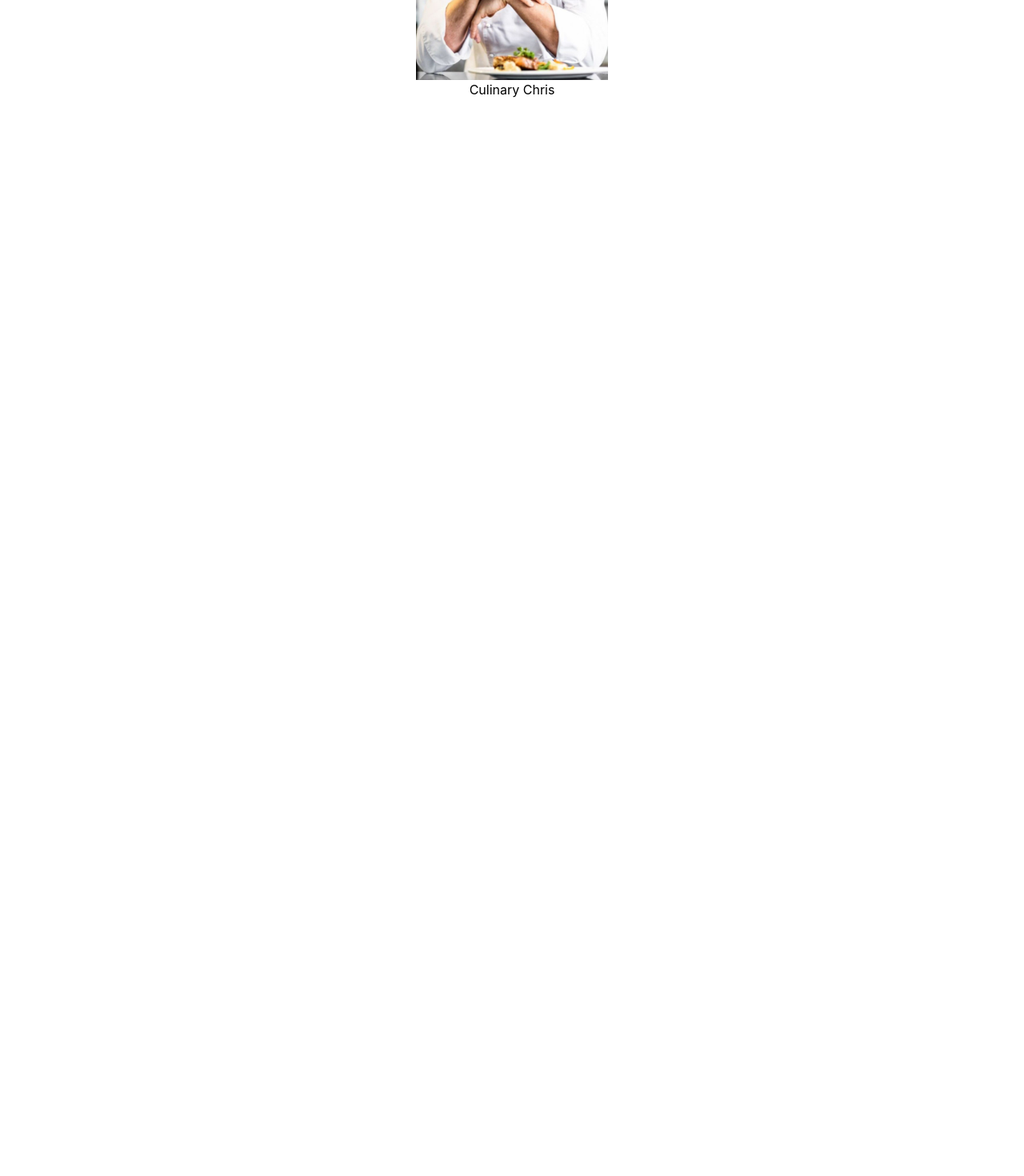
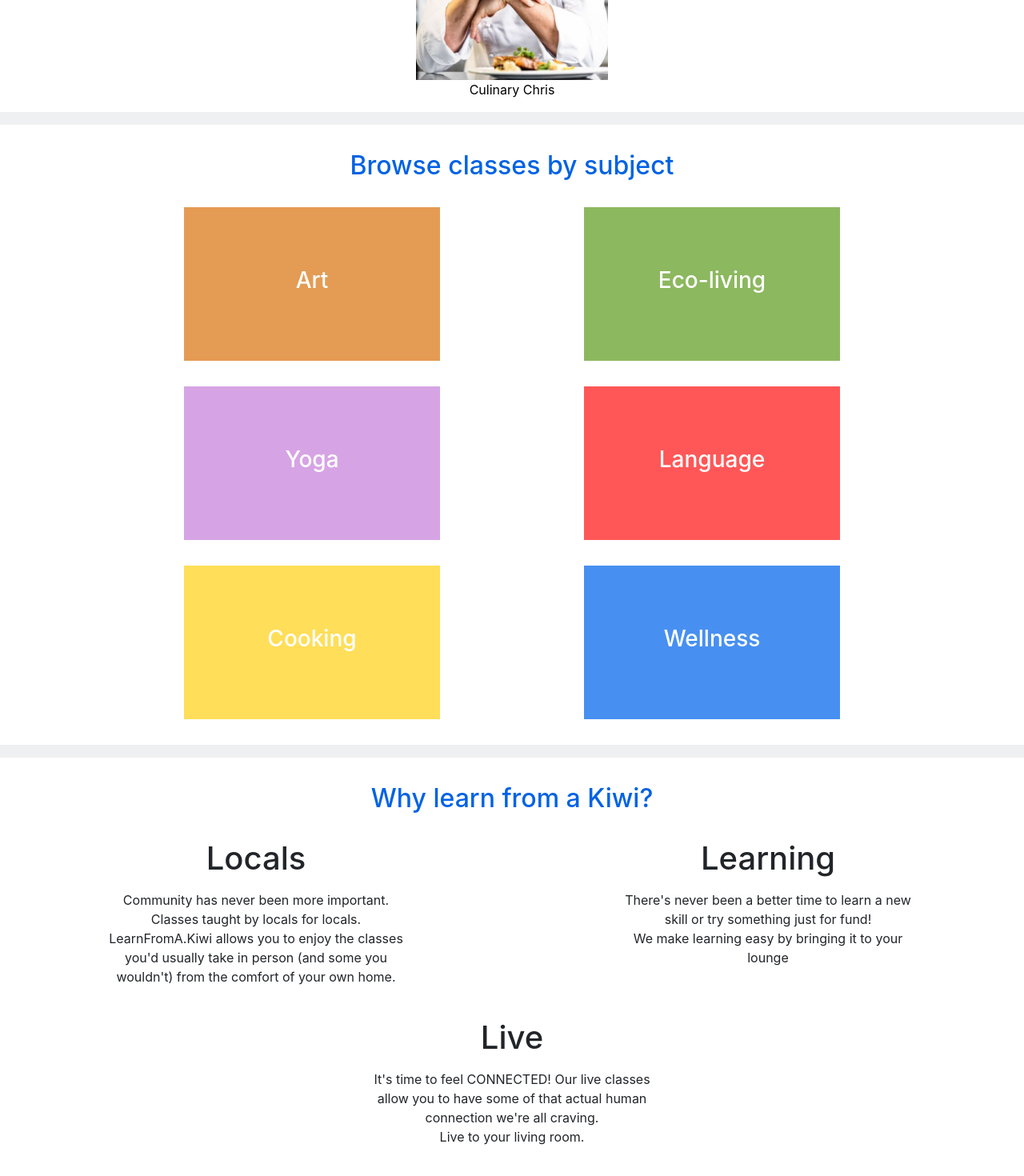
Before and after one commit to rtan265/Learn-From-A-Kiwi, a React (Create React App) app: page / in a window 1280 px wide. Shown: the part 1004-2474 px from the top of the page at 80% size. Before the commit the page ends 1144 px from the top, so only its background shows below. Built offline with nearby package versions, Linux system fonts and the light colour scheme.

Commit message:
minor changes to landingpage css and js

```diff
--- a/src/components/landingPage/LandingPage.css
+++ b/src/components/landingPage/LandingPage.css
@@ -7,6 +7,15 @@ h1.display-3 {
 
 .jumbotron {
     height: 22em;
+    margin-bottom: 0em !important;
+}
+
+.container-fluid {
+    margin-bottom: 1em;
+}
+
+.containerBg {
+    background-color: #ffffff;
 }
 
 .vertical-center {
@@ -21,11 +30,25 @@ h2.title {
     text-align: center;
     color: #0162e4;
     margin: auto;
+    padding: 1em 0.5em 1em 0.5em;
 }
 
 p.sub {
     margin: auto;
-    padding: 2em;
+    padding: 0em 0.5em 2em 0.5em;
+}
+
+h3 {
+    color: #ffffff;
+    line-height: 6.5em !important;
+}
+
+h4.lllTitle {
+    font-size: 2.5em;
+}
+
+p.lllText {
+    padding: 0.5em 1em 0.5em 1em;
 }
 
 .classImg {
@@ -40,6 +63,20 @@ p.sub {
     padding-bottom: 1em;
 }
 
+.subjectContainer {
+    width: 80%;
+    margin: auto !important;
+}
+
+.subject {
+    width: 20em;
+    height: 12em;
+    display: block;
+    margin-bottom: 2em;
+    margin-left: auto;
+    margin-right: auto;
+}
+
 .linkHover {
     color: #000000;
 }
@@ -47,3 +84,17 @@ p.sub {
 .linkHover:hover {
     text-decoration: none;
 }
+
+.lll {
+    width: 25em;
+    display: block;
+    margin-bottom: 2em;
+    margin-left: auto;
+    margin-right: auto;
+}
+
+@media (max-width: 768px) {
+    .subjectContainer {
+        width: 100%;
+    }
+}
--- a/src/components/landingPage/LandingPage.js
+++ b/src/components/landingPage/LandingPage.js
@@ -14,8 +14,8 @@ import { Link } from 'react-router-dom';
 class LandingPage extends React.Component {
   render() {
     return (
-        <div>
-            <Jumbotron style={{ backgroundImage: `url(${JumbotronImg})`, backgroundSize: 'cover' }} className="jumbotron" fluid>
+        <div style={{backgroundColor: "#eff0f2"}}>
+            <Jumbotron style={{ backgroundImage: `url(${JumbotronImg})`, backgroundSize: 'cover' }} fluid>
                 <Container fluid className="vertical-center">
                     <h1 className="display-3">Locals. Learning. Live</h1>
                     <p className="lead">
@@ -23,7 +23,7 @@ class LandingPage extends React.Component {
                     </p>
                 </Container>
             </Jumbotron>
-            <Container fluid>
+            <Container fluid className="containerBg">
                 <Row>
                     <h2 className="title">Find an Instructor</h2>
                 </Row>
@@ -73,6 +73,68 @@ class LandingPage extends React.Component {
                     </Col>
                 </Row>
             </Container>
+            <Container fluid className="containerBg">
+                <Row>
+                    <h2 className="title">Browse classes by subject</h2>
+                </Row>
+                <Row className="subjectContainer">
+                    <Col>
+                        <Link className="linkHover" to="/inprogress">
+                            <div className="subject" style={{backgroundColor: "#e49b53"}}><h3>Art</h3></div>
+                        </Link>
+                    </Col>
+                    <Col>
+                        <Link className="linkHover" to="/inprogress">
+                            <div className="subject" style={{backgroundColor: "#8cb85f"}}><h3>Eco-living</h3></div>
+                        </Link>
+                    </Col>
+                    <Col>
+                        <Link className="linkHover" to="/inprogress">
+                            <div className="subject" style={{backgroundColor: "#d6a4e4"}}><h3>Yoga</h3></div>
+                        </Link>
+                    </Col>
+                    <Col>
+                        <Link className="linkHover" to="/inprogress">
+                            <div className="subject" style={{backgroundColor: "#ff5757"}}><h3>Language</h3></div>
+                        </Link>
+                    </Col>
+                    <Col>
+                        <Link className="linkHover" to="/inprogress">
+                            <div className="subject" style={{backgroundColor: "#ffde59"}}><h3>Cooking</h3></div>
+                        </Link>
+                    </Col>
+                    <Col>
+                        <Link className="linkHover" to="/inprogress">
+                            <div className="subject" style={{backgroundColor: "#4790f1"}}><h3>Wellness</h3></div>
+                        </Link>
+                    </Col>
+                </Row>
+            </Container>
+            <Container fluid className="containerBg">
+                <Row>
+                    <h2 className="title">Why learn from a Kiwi?</h2>
+                </Row>
+                <Row>
+                    <Col>
+                        <h4 className="lllTitle">Locals</h4>
+                        <div className="lll">
+                            <p className="lllText">Community has never been more important. <br/> Classes taught by locals for locals. <br/> LearnFromA.Kiwi allows you to enjoy the classes you'd usually take in person (and some you wouldn't) from the comfort of your own home.</p>
+                        </div>
+                    </Col>
+                    <Col>
+                        <h4 className="lllTitle">Learning</h4>
+                        <div className="lll">
+                            <p className="lllText">There's never been a better time to learn a new skill or try something just for fund! <br/> We make learning easy by bringing it to your lounge</p>
+                        </div>
+                    </Col>
+                    <Col>
+                        <h4 className="lllTitle">Live</h4>
+                        <div className="lll">
+                            <p className="lllText">It's time to feel CONNECTED! Our live classes allow you to have some of that actual human connection we're all craving. <br/> Live to your living room.</p>
+                        </div>
+                    </Col>
+                </Row>
+            </Container>
         </div>
     );
   }
```
